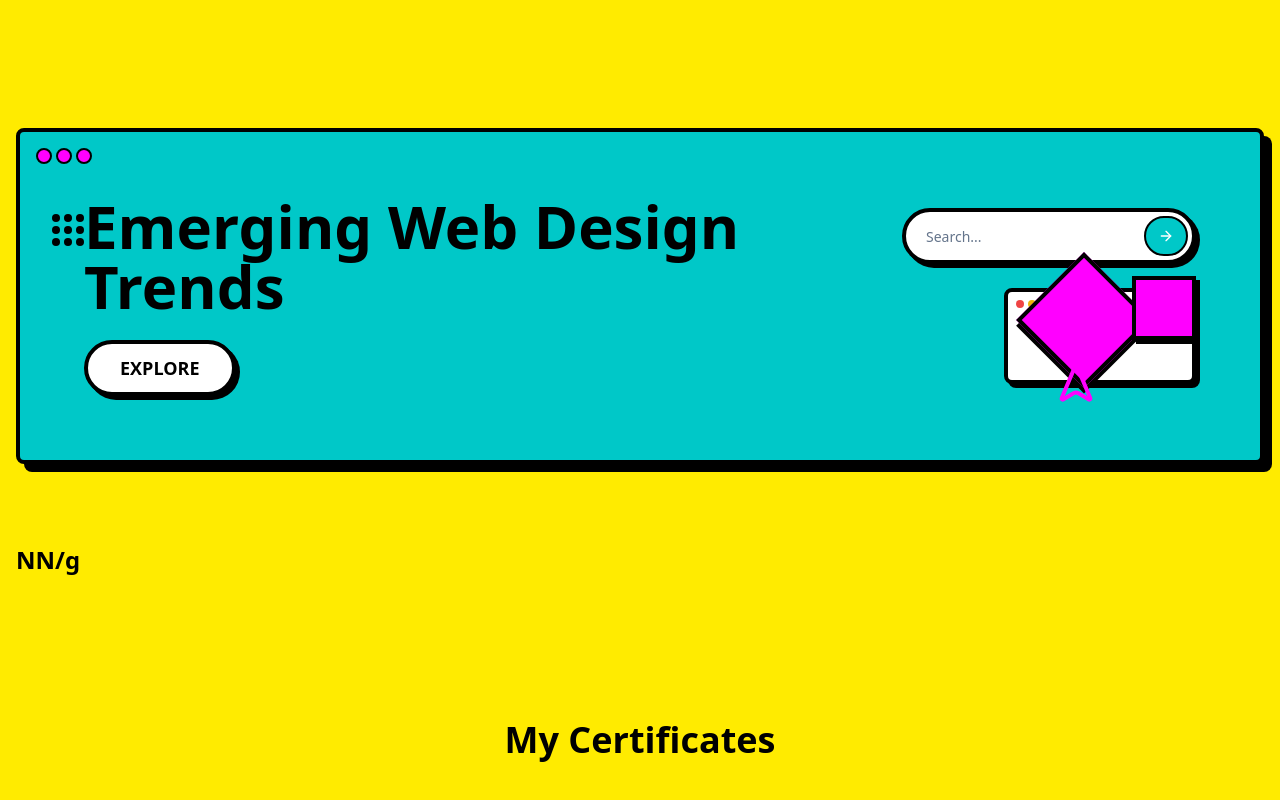
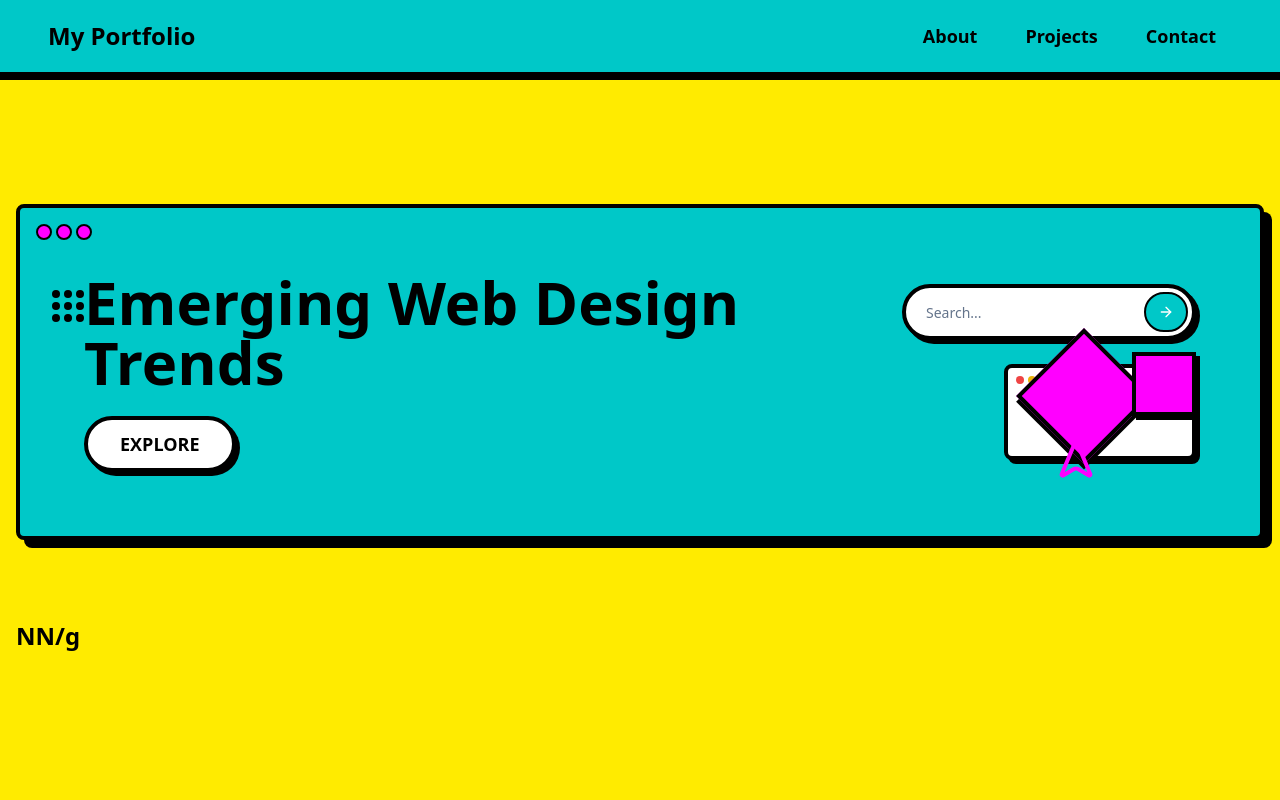
Before and after one commit to mkdm54/fortofolio, a React (Vite) app: page / in a window 1280 px wide. Shown: the top 800 px of the page. Built offline with nearby package versions, Linux system fonts and the light colour scheme.

Commit message:
[dyad] Menambahkan bilah navigasi dengan tautan gulir - wrote 3 file(s)

```diff
--- /dev/null
+++ b/src/components/Navbar.tsx
@@ -0,0 +1,27 @@
+import React from "react";
+import { Button } from "@/components/ui/button";
+
+const Navbar = () => {
+  return (
+    <nav className="w-full bg-portfolio-teal p-4 border-b-4 border-portfolio-black shadow-[0_4px_0px_0px_rgba(0,0,0,1)] sticky top-0 z-50">
+      <div className="container mx-auto flex justify-between items-center">
+        <a href="/" className="text-portfolio-black text-2xl font-extrabold">
+          My Portfolio
+        </a>
+        <div className="space-x-4">
+          <Button asChild variant="ghost" className="text-portfolio-black text-lg font-semibold hover:bg-portfolio-pink/20 hover:text-portfolio-black">
+            <a href="#about">About</a>
+          </Button>
+          <Button asChild variant="ghost" className="text-portfolio-black text-lg font-semibold hover:bg-portfolio-pink/20 hover:text-portfolio-black">
+            <a href="#projects">Projects</a>
+          </Button>
+          <Button asChild variant="ghost" className="text-portfolio-black text-lg font-semibold hover:bg-portfolio-pink/20 hover:text-portfolio-black">
+            <a href="#contact">Contact</a>
+          </Button>
+        </div>
+      </div>
+    </nav>
+  );
+};
+
+export default Navbar;
--- a/src/globals.css
+++ b/src/globals.css
@@ -99,3 +99,7 @@
     @apply bg-background text-foreground;
   }
 }
+
+html {
+  scroll-behavior: smooth;
+}
--- a/src/pages/Index.tsx
+++ b/src/pages/Index.tsx
@@ -4,17 +4,25 @@ import TechStackSection from "@/components/TechStackSection";
 import ProjectSection from "@/components/ProjectSection";
 import SocialMediaSection from "@/components/SocialMediaSection";
 import ContactSection from "@/components/ContactSection";
+import Navbar from "@/components/Navbar"; // Import Navbar
 import { MadeWithDyad } from "@/components/made-with-dyad";
 
 const Index = () => {
   return (
     <div className="min-h-screen bg-portfolio-yellow">
-      <HeroSection />
+      <Navbar /> {/* Render Navbar di bagian atas */}
+      <div id="about">
+        <HeroSection />
+      </div>
       <CertificateSection />
       <TechStackSection />
-      <ProjectSection />
+      <div id="projects">
+        <ProjectSection />
+      </div>
       <SocialMediaSection />
-      <ContactSection />
+      <div id="contact">
+        <ContactSection />
+      </div>
       <MadeWithDyad />
     </div>
   );
```
